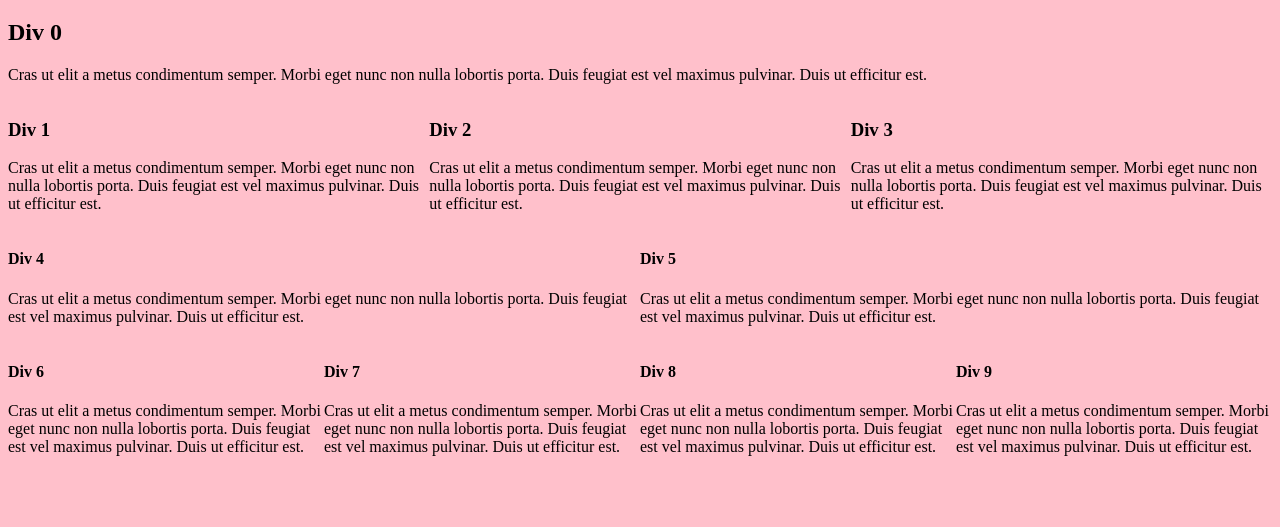
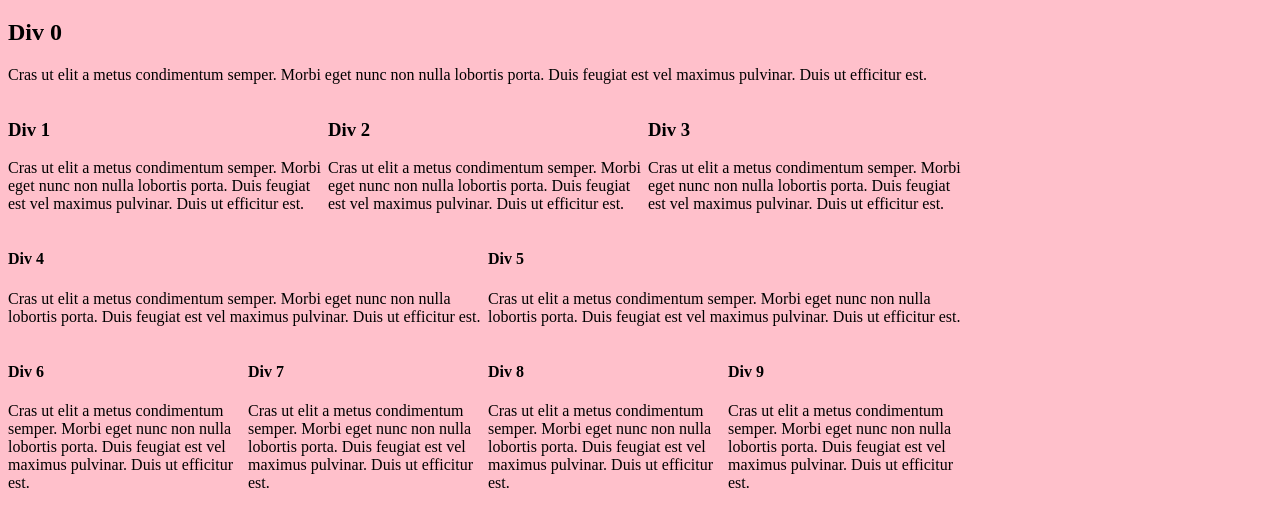
Before and after one commit to GabrielCART/Media-Queries-Practice, a plain HTML site: page index.html in a window 1280 px wide. Shown: the part 61-588 px from the top of the page. Drawn offline with Linux system fonts and the light colour scheme.

Commit message:
fixed a stupid

```diff
--- a/css/media-queries-practice.css
+++ b/css/media-queries-practice.css
@@ -14,9 +14,10 @@ Author: Gabriel Mascarenas
     flex-direction: row;
 }
 
-@media screen and (min-width: 1024px){
+@media screen and (min-width: 960px){
     body{
         background-color: pink;
+        max-width:960px;
     }
     #burger2-1, #burger2-2, #burger2-3{
         width: 33.33333333333333%;
@@ -28,7 +29,7 @@ Author: Gabriel Mascarenas
         width:25%;
     }
 }
-@media screen and (max-width: 1024px) and (min-width:640px){
+@media screen and (max-width: 960px) and (min-width:640px){
     body{
         background-color: purple;
     }
```
